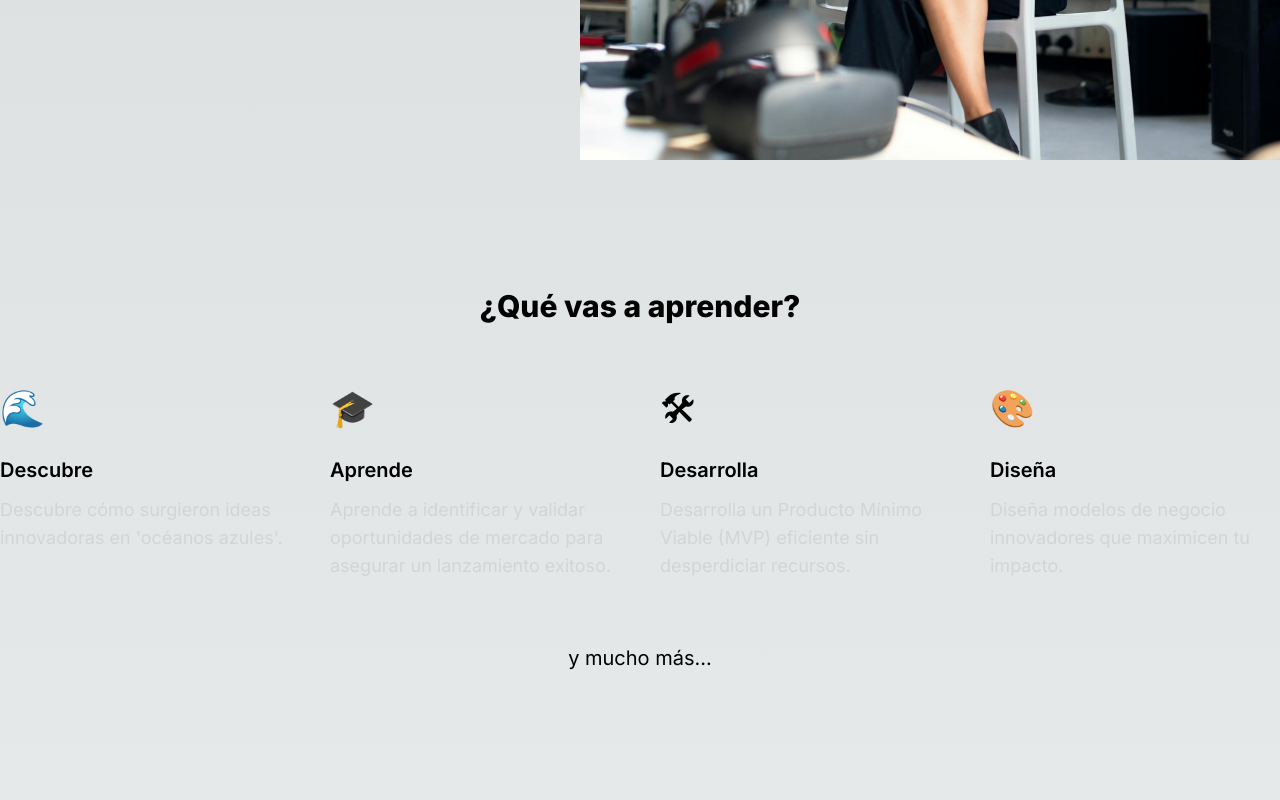
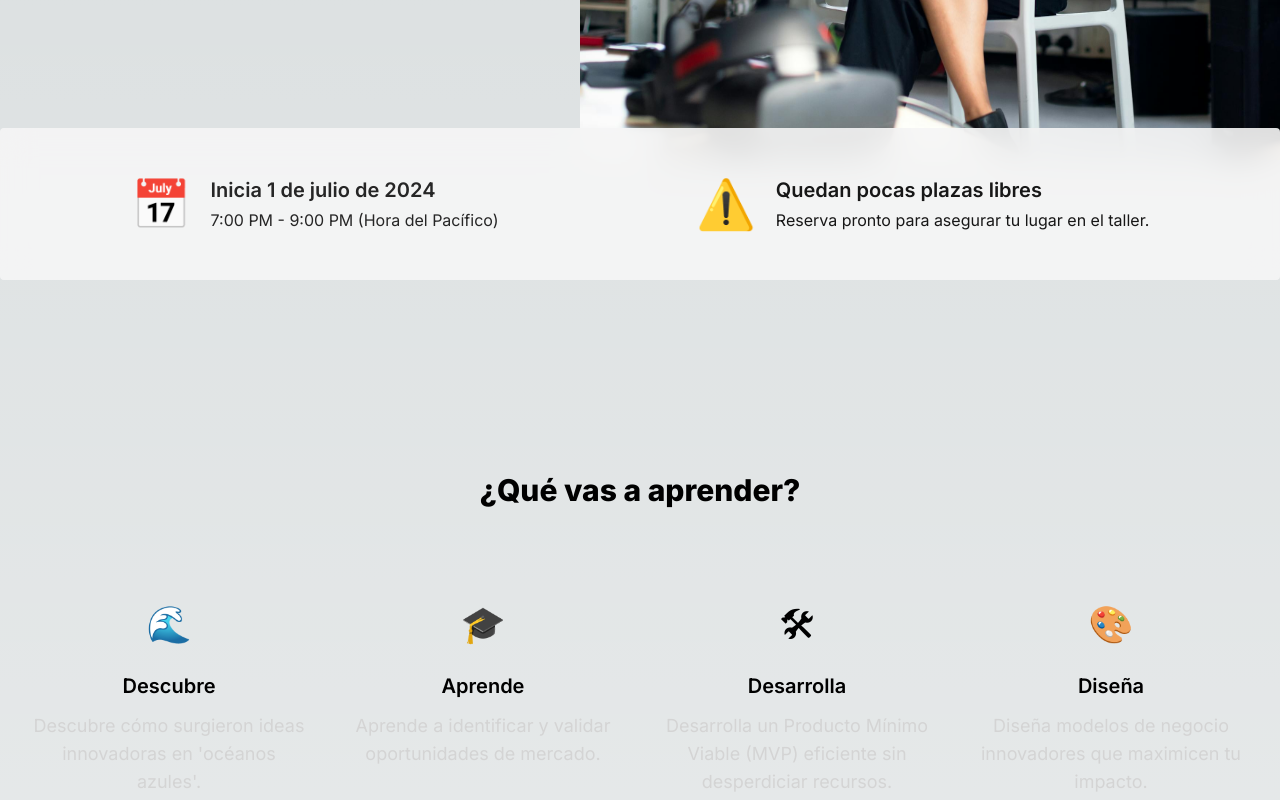
Before and after one commit to and27/landing-negocios, a Next.js app: page / in a window 1280 px wide. Shown: the part 680-1480 px from the top of the page. Built offline with nearby package versions, Linux system fonts and the light colour scheme.

Commit message:
feat: add date component

```diff
--- a/src/app/page.tsx
+++ b/src/app/page.tsx
@@ -1,4 +1,5 @@
 import Benefits from "@/components/Benefits";
+import Date from "@/components/Date";
 import Footer from "@/components/Footer";
 import Hero from "@/components/Hero";
 import Scurve from "@/components/Scurve";
@@ -11,6 +12,7 @@ export default function Home() {
     <>
       <TimerBanner />
       <Hero />
+      <Date />
       <Benefits />
       <Temario />
       <TestimonialSection />
--- a/src/components/Benefits.tsx
+++ b/src/components/Benefits.tsx
@@ -7,9 +7,9 @@ interface BenefitCardProps {
 const BenefitCard = ({ title, description, icon }: BenefitCardProps) => {
   return (
     <div className="flex flex-col gap-3">
-      <p className="text-4xl mb-4 text-left">{icon}</p>
-      <h3 className="text-xl font-semibold text-left">{title}</h3>
-      <p className="text-lg text-neutral-300 text-left">{description}</p>
+      <p className="text-4xl mb-4 text-center">{icon}</p>
+      <h3 className="text-xl font-semibold text-center">{title}</h3>
+      <p className="text-lg text-neutral-300 text-center">{description}</p>
     </div>
   );
 };
@@ -24,8 +24,7 @@ const BenefitsList = [
   {
     title: "Aprende",
     icon: "🎓",
-    description:
-      "Aprende a identificar y validar oportunidades de mercado para asegurar un lanzamiento exitoso.",
+    description: "Aprende a identificar y validar oportunidades de mercado.",
   },
   {
     title: "Desarrolla",
@@ -61,8 +60,8 @@ const BenefitsList = [
 
 const Benefits = () => {
   return (
-    <section className="max-w-[1280px] mx-auto text-center py-[4rem]">
-      <h2 className="text-3xl my-[4rem]  font-extrabold">
+    <section className="max-w-7xl mx-auto py-12 px-4 sm:px-6 lg:py-16 lg:px-8 my-[8rem]">
+      <h2 className="text-3xl mb-[6rem] text-center font-extrabold">
         ¿Qué vas a aprender?
       </h2>
       <div className="grid grid-cols-2 md:grid-cols-4 gap-10">
@@ -75,7 +74,7 @@ const Benefits = () => {
           />
         ))}
       </div>
-      <p className="my-[4rem] text-xl">y mucho más...</p>
+      <p className="mt-[4rem] text-xl text-center">y mucho más...</p>
     </section>
   );
 };
--- /dev/null
+++ b/src/components/Date.tsx
@@ -0,0 +1,37 @@
+const Date = () => {
+  return (
+    <section
+      className="max-w-7xl mx-auto py-10 px-4 sm:px-6 lg:py-12 lg:px-8 flex justify-around bg-neutral-100/90 backdrop-blur-lg
+       text-neutral-900 -mt-[2rem]
+    relative z-10 rounded"
+    >
+      <h2 className="text-3xl font-semibold text-center sr-only">
+        Detalles del curso
+      </h2>
+      <div className="flex gap-5 items-center text-neutral-800">
+        <p className="text-5xl">📅</p>
+        <div>
+          <h3 className="text-xl font-semibold mb-1 ">
+            Inicia 1 de julio de 2024
+          </h3>
+          <p>7:00 PM - 9:00 PM (Hora del Pacífico)</p>
+        </div>
+      </div>
+      <div className="flex gap-5 items-center">
+        <p className="text-5xl">
+          <span role="img" aria-label="alert">
+            ⚠️
+          </span>
+        </p>
+        <div>
+          <h3 className="text-xl font-semibold mb-1">
+            Quedan pocas plazas libres
+          </h3>
+          <p>Reserva pronto para asegurar tu lugar en el taller.</p>
+        </div>
+      </div>
+    </section>
+  );
+};
+
+export default Date;
```
